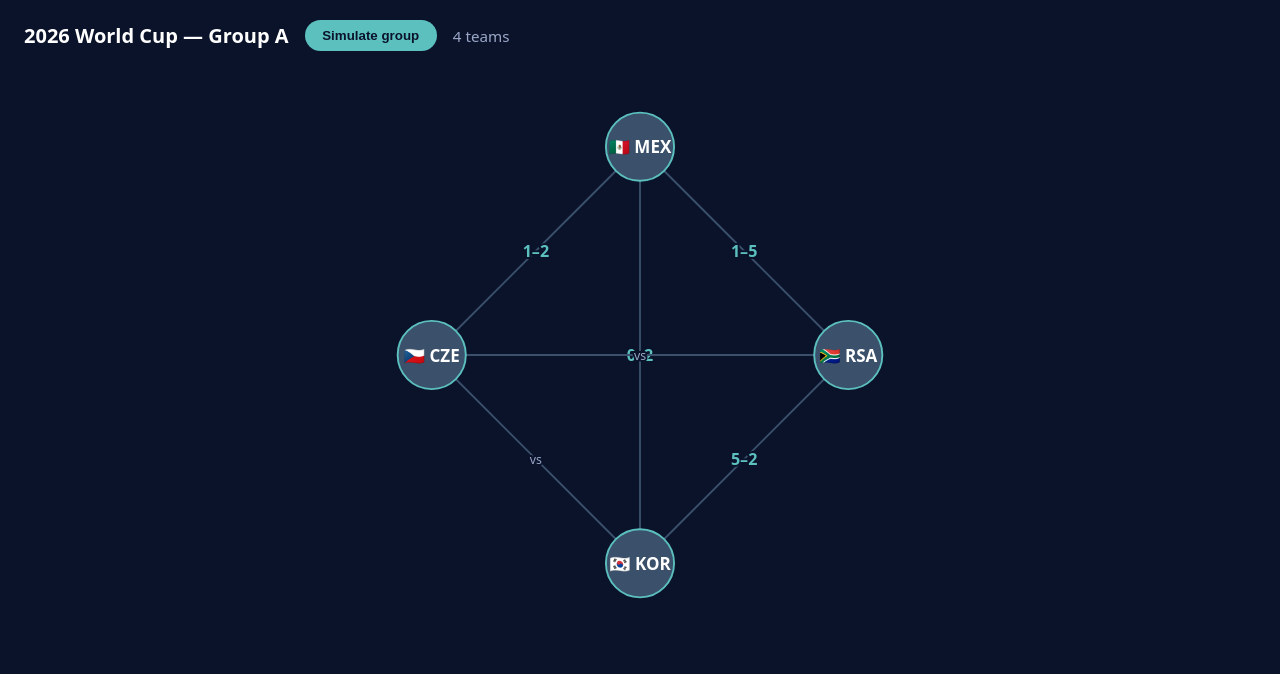
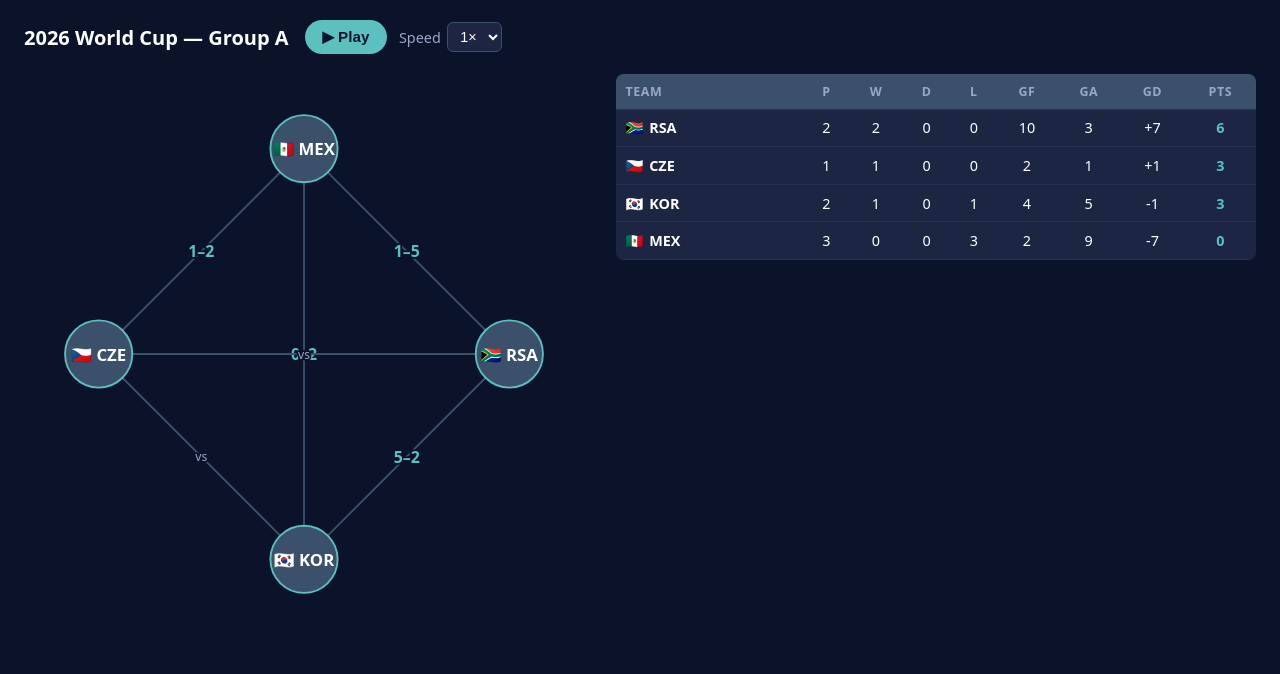
Before and after one commit to rodrigoluizs/world-cup-simulator, a website built with Vite: page index.html in a window 1280 px wide. Built offline with nearby package versions, Linux system fonts and the light colour scheme.

Commit message:
feat(ui): add play/pause, speed selector, standings layout and qualifier highlight

```diff
--- a/src/main.ts
+++ b/src/main.ts
@@ -10,16 +10,62 @@ if (app) {
   app.innerHTML = `
     <header class="app-header">
       <h1>2026 World Cup — ${group.name}</h1>
-      <button id="run" type="button">Simulate group</button>
-      <span id="status" class="status">${group.teams.length} teams</span>
+      <div class="playback-controls">
+        <button id="play-pause" type="button" class="btn-play" aria-label="Play">▶ Play</button>
+        <label class="speed-label">
+          Speed
+          <select id="speed" aria-label="Playback speed">
+            <option value="1">1×</option>
+            <option value="2">2×</option>
+            <option value="4">4×</option>
+            <option value="8">8×</option>
+          </select>
+        </label>
+      </div>
     </header>
-    <div id="graph" class="graph-container"></div>
+    <div class="sim-layout">
+      <div id="graph" class="graph-container"></div>
+      <div id="standings" class="standings-container"></div>
+    </div>
   `
 
   const graph = app.querySelector<HTMLDivElement>('#graph')!
-  const button = app.querySelector<HTMLButtonElement>('#run')!
+  const standingsEl = app.querySelector<HTMLDivElement>('#standings')!
+  const playPauseBtn = app.querySelector<HTMLButtonElement>('#play-pause')!
+  const speedSelect = app.querySelector<HTMLSelectElement>('#speed')!
 
-  const run = () => startSimulation(graph, group, { intervalMs: 1200 })
-  button.addEventListener('click', run)
-  run()
+  let controller = startSimulation(graph, group, { standingsContainer: standingsEl })
+
+  function updatePlayPauseButton(): void {
+    if (controller.isPlaying()) {
+      playPauseBtn.textContent = '⏸ Pause'
+      playPauseBtn.classList.replace('btn-play', 'btn-pause')
+      playPauseBtn.setAttribute('aria-label', 'Pause')
+    } else {
+      playPauseBtn.textContent = '▶ Play'
+      playPauseBtn.classList.replace('btn-pause', 'btn-play')
+      playPauseBtn.setAttribute('aria-label', 'Play')
+    }
+  }
+
+  playPauseBtn.addEventListener('click', () => {
+    if (controller.isPlaying()) {
+      controller.pause()
+    } else {
+      controller.play()
+    }
+    updatePlayPauseButton()
+  })
+
+  speedSelect.addEventListener('change', () => {
+    controller.setSpeed(Number(speedSelect.value))
+  })
+
+  graph.addEventListener('click', () => {
+    controller = startSimulation(graph, group, {
+      standingsContainer: standingsEl,
+      intervalMs: 1200 / Number(speedSelect.value),
+    })
+    updatePlayPauseButton()
+  })
 }
--- a/src/style.css
+++ b/src/style.css
@@ -32,7 +32,14 @@ body {
   margin: 0;
 }
 
-#run {
+.playback-controls {
+  display: flex;
+  align-items: center;
+  gap: 0.75rem;
+}
+
+.btn-play,
+.btn-pause {
   background: var(--accent);
   color: #0b132b;
   border: none;
@@ -40,15 +47,30 @@ body {
   padding: 0.5rem 1.1rem;
   font-weight: 600;
   cursor: pointer;
+  font-size: 0.95rem;
 }
 
-#run:hover {
+.btn-play:hover,
+.btn-pause:hover {
   filter: brightness(1.08);
 }
 
-.status {
+.speed-label {
+  display: flex;
+  align-items: center;
+  gap: 0.4rem;
+  font-size: 0.9rem;
   color: var(--muted);
-  font-size: 0.95rem;
+}
+
+.speed-label select {
+  background: var(--panel);
+  color: var(--text);
+  border: 1px solid var(--node);
+  border-radius: 6px;
+  padding: 0.3rem 0.5rem;
+  font-size: 0.9rem;
+  cursor: pointer;
 }
 
 .graph-container {
@@ -111,3 +133,80 @@ body {
   padding: 0.3rem 0.9rem;
   border-radius: 999px;
 }
+
+/* Side-by-side layout: graph + standings */
+.sim-layout {
+  display: flex;
+  align-items: flex-start;
+  gap: 2rem;
+  padding: 0 1.5rem 2rem;
+  flex-wrap: wrap;
+}
+
+.graph-container {
+  flex: 0 0 auto;
+  max-width: 560px;
+  width: 100%;
+  padding: 0;
+}
+
+.standings-container {
+  flex: 1 1 280px;
+  min-width: 280px;
+}
+
+/* Classic tournament standings table */
+.standings {
+  width: 100%;
+  border-collapse: collapse;
+  font-size: 0.9rem;
+  background: var(--panel);
+  border-radius: 8px;
+  overflow: hidden;
+}
+
+.standings thead {
+  background: var(--node);
+}
+
+.standings th,
+.standings td {
+  padding: 0.55rem 0.6rem;
+  text-align: center;
+  border-bottom: 1px solid rgba(255, 255, 255, 0.06);
+}
+
+.standings th {
+  font-size: 0.78rem;
+  text-transform: uppercase;
+  letter-spacing: 0.04em;
+  color: var(--muted);
+}
+
+.standings .col-team {
+  text-align: left;
+  min-width: 7rem;
+}
+
+.standings .col-pts {
+  font-weight: 700;
+  color: var(--accent);
+}
+
+.team-flag {
+  margin-right: 0.35rem;
+}
+
+.team-code {
+  font-weight: 600;
+}
+
+/* Highlight qualifying rows after group is complete */
+.standing-row.qualified {
+  background: rgba(91, 192, 190, 0.12);
+  border-left: 3px solid var(--accent);
+}
+
+.standing-row.qualified .col-pts {
+  color: #7de8e6;
+}
```
